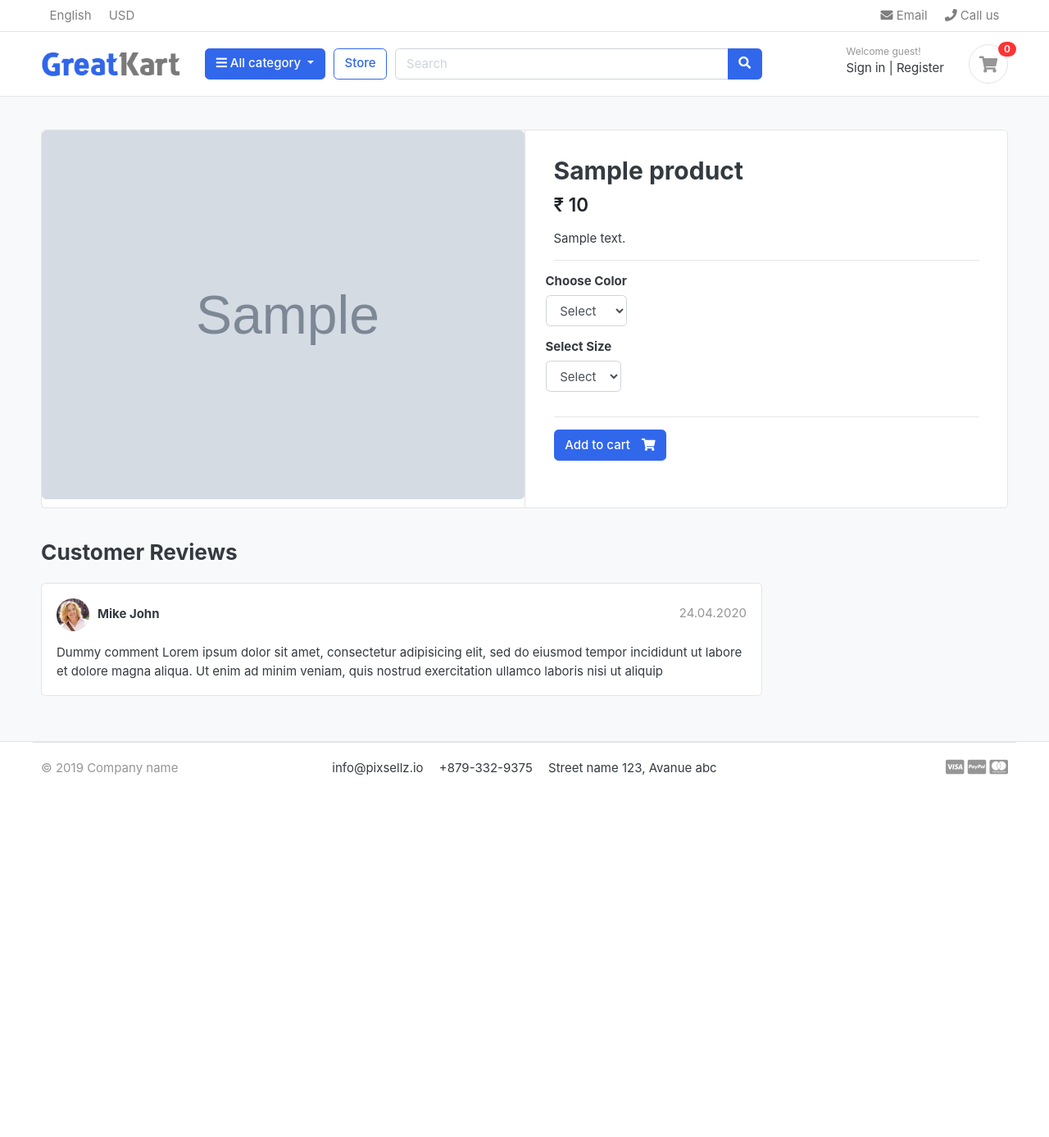
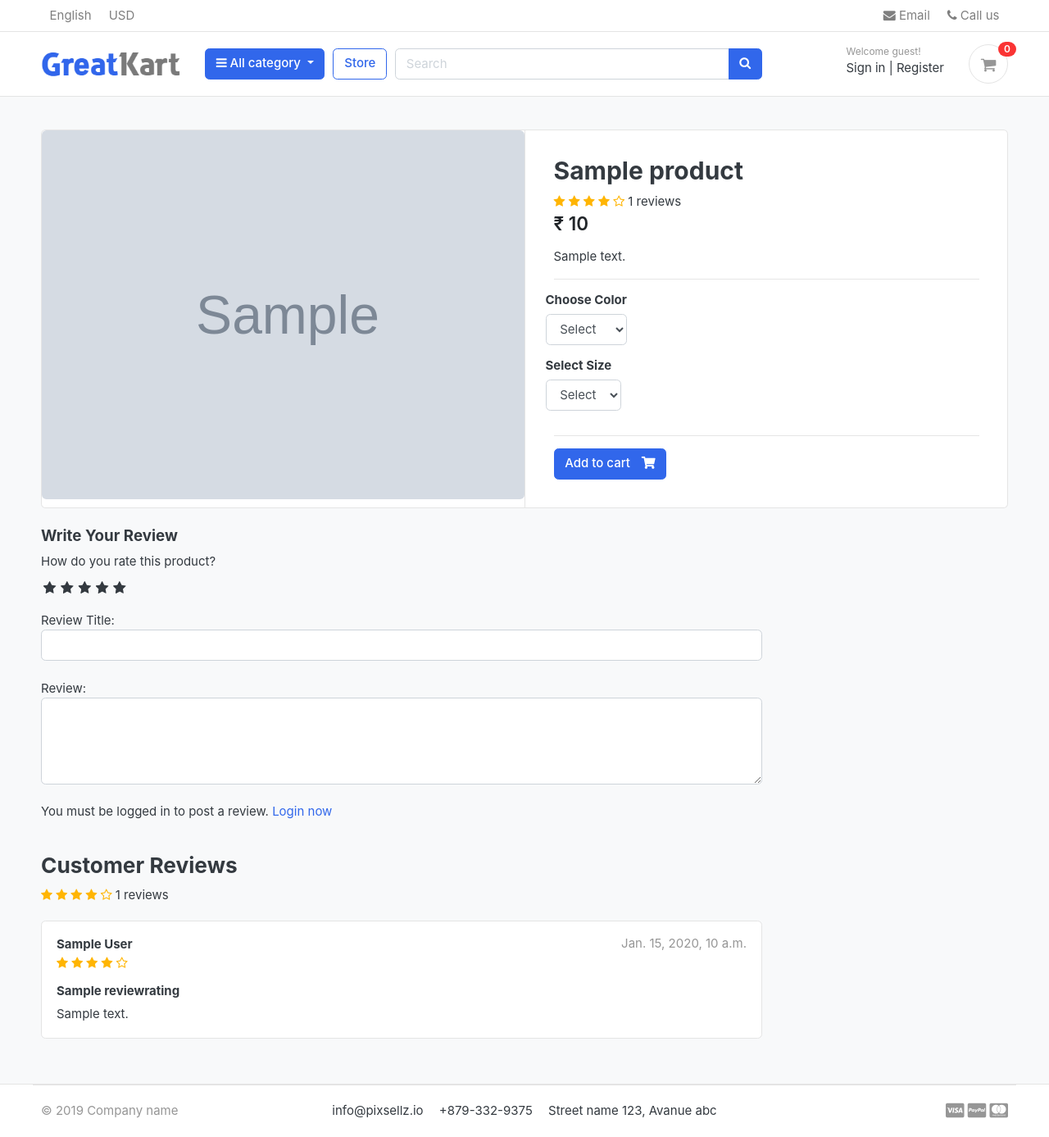
Before and after one commit to SANYA1308/greatkart-django, a Django app: a page that uses templates/base.html in a window 1280 px wide. Shown: the whole page at 82% size. Before the commit the page ends 946 px from the top, so only its background shows below. Run offline with Django 4.2, Linux system fonts and the light colour scheme; tables that the repository leaves empty hold one stand-in row (values such as "Sample post"); grey boxes marked "Sample" are stand-in pictures; some libraries are stand-ins or nearby versions; some web fonts are replaced.

Commit message:
Review and Rating

```diff
--- a/accounts/models.py
+++ b/accounts/models.py
@@ -59,6 +59,9 @@ class Account(AbstractBaseUser):
 
     objects = MyAccountManager()
 
+    def full_name(self):
+        return f'{self.first_name} {self.last_name}'
+
     def __str__(self):
         return self.email
 
--- /dev/null
+++ b/greatkart/static/css/custom.css
@@ -0,0 +1,45 @@
+/* Hide Radio Button */
+.rate > input{
+    display: none;
+}
+.rate{
+    display: inline-block;
+    border: 0;
+}
+
+.rate > label{
+    float: right;
+}
+
+/* Showing the stars */
+.rate > label:before{
+    display: inline-block;
+    font-size: 1.1rem;
+    font-family: FontAwesome;
+    content: "\f005";
+    margin: 0;
+    padding: 0.3rem .2rem;
+    cursor: pointer;
+
+}
+/* Half Star */
+.rate .half:before{
+    content: "\f089";
+    position: absolute;
+    padding-right: 0;
+}
+
+/*click and hover*/
+input:checked ~ label, label:hover ~ label{
+    color: #ffb503;
+}
+
+/*Hover highlight*/
+input:checked + label:hover, input:checked ~ label:hover, input:checked ~ label:hover ~ label,
+label:hover ~ input:checked ~ label{
+    color: #cc9000;
+}
+
+.rating-star i{
+    color: #ffb503 !important;
+}
--- a/store/admin.py
+++ b/store/admin.py
@@ -1,5 +1,5 @@
 from django.contrib import admin
-from .models import Product, Variation
+from .models import Product, Variation, ReviewRating
 # Register your models here.
 class ProductAdmin(admin.ModelAdmin):
     list_display = ('product_name', 'price', 'stock', 'category', 'modified_date', 'is_available')
@@ -15,3 +15,4 @@ class VariationAdmin(admin.ModelAdmin):
 
 admin.site.register(Product, ProductAdmin )
 admin.site.register(Variation, VariationAdmin)
+admin.site.register(ReviewRating)
--- a/store/urls.py
+++ b/store/urls.py
@@ -1,3 +1,4 @@
+from unicodedata import name
 from django.urls import path
 from . import views
 
@@ -6,4 +7,5 @@ urlpatterns = [
     path('category/<slug:category_slug>/',views.store, name='products_by_category'),
     path('category/<slug:category_slug>/<slug:product_slug>/',views.product_detail, name='product_detail'),
     path('search/', views.search, name='search'),
+    path('submit_review/<int:product_id>/', views.submit_review, name='submit_review'),
 ]
--- a/store/views.py
+++ b/store/views.py
@@ -1,12 +1,17 @@
 
+from winreg import REG_WHOLE_HIVE_VOLATILE
 from django.http import HttpResponse
-from django.shortcuts import render,get_object_or_404
-from .models import Product
+from django.shortcuts import redirect, render,get_object_or_404
+from .models import Product, ReviewRating
 from category.models import Category
 from carts.views import _cart_id
 from carts.models import CartItem
 from django.core.paginator import EmptyPage, PageNotAnInteger, Paginator
 from django.db.models import Q
+from .forms import ReviewForm, ReviewRating
+from django.contrib import messages
+from orders.models import OrderProduct
+
 # Create your views here.
 def store(request, category_slug=None):
     categories = None
@@ -41,10 +46,24 @@ def product_detail(request, category_slug, product_slug):
 
     except Exception as e:
               raise e
+    if request.user.is_authenticated:
+        try:
+            orderproduct = OrderProduct.objects.filter(user=request.user, product_id=single_product.id).exists()
+        except OrderProduct.DoesNotExist:
+            orderproduct = None
+
+    else:
+        orderproduct = None
+
+    #get the reviews
+    reviews = ReviewRating.objects.filter(product_id=single_product.id, status=True)
+
 
     context = {
         'single_product' : single_product,
         'in_cart' : in_cart,
+        'orderproduct': orderproduct,
+        'reviews': reviews,
     }
 
     return render(request, 'store/product_detail.html',context)
@@ -61,3 +80,29 @@ def search(request):
         'product_count':  product_count,
     }
     return render(request, 'store/store.html', context)
+
+def submit_review(request, product_id):
+    url = request.META.get('HTTP_REFERER')
+    if request.method == 'POST':
+        try:
+            reviews = ReviewRating.objects.get(user__id=request.user.id, product__id=product_id)
+            form = ReviewForm(request.POST, instance=reviews)
+            form.save()
+            messages.success(request, 'Thank you! Your review has been updated.')
+            return redirect(url)
+
+
+
+        except ReviewRating.DoesNotExist:
+            form = ReviewForm(request.POST)
+            if form.is_valid():
+                data = ReviewRating()
+                data.subject = form.cleaned_data['subject']
+                data.rating = form.cleaned_data['rating']
+                data.review = form.cleaned_data['review']
+                data.ip = request.META.get('REMOTE_ADDR')
+                data.product_id = product_id
+                data.user_id = request.user.id
+                data.save()
+                messages.success(request, 'Thank you! Your review has been submitted.')
+                return redirect(url)
--- a/templates/base.html
+++ b/templates/base.html
@@ -26,6 +26,10 @@
 <link href="{% static 'css/ui.css' %}" rel="stylesheet" type="text/css"/>
 <link href="{% static 'css/responsive.css' %}" rel="stylesheet" media="only screen and (max-width: 1200px)" />
 
+
+<link href="{% static 'css/custom.css' %}" rel="stylesheet" type="text/css"/>
+<link rel="stylesheet" href="https://cdnjs.cloudflare.com/ajax/libs/font-awesome/4.7.0/css/font-awesome.min.css">
+
 <!-- custom javascript -->
 <script src="{% static 'js/script.js' %}" type="text/javascript"></script>
 
--- a/templates/store/product_detail.html
+++ b/templates/store/product_detail.html
@@ -23,6 +23,17 @@
        <article class="content-body">
 
        <h2 class="title">{{ single_product.product_name }}</h2>
+       <div class="rating-star">
+        <span>
+            <i class="fa fa-star{% if single_product.averageReview  < 0.5 %}-o{% elif single_product.averageReview >= 0.5 and single_product.averageReview < 1 %}-half-o {% endif %}" aria-hidden="true"></i>
+            <i class="fa fa-star{% if single_product.averageReview  < 1.5 %}-o{% elif single_product.averageReview >= 1.5 and single_product.averageReview < 2 %}-half-o {% endif %}" aria-hidden="true"></i>
+            <i class="fa fa-star{% if single_product.averageReview  < 2.5 %}-o{% elif single_product.averageReview >= 2.5 and single_product.averageReview < 3 %}-half-o {% endif %}" aria-hidden="true"></i>
+            <i class="fa fa-star{% if single_product.averageReview  < 3.5 %}-o{% elif single_product.averageReview >= 3.5 and single_product.averageReview < 4 %}-half-o {% endif %}" aria-hidden="true"></i>
+            <i class="fa fa-star{% if single_product.averageReview  < 4.5 %}-o{% elif single_product.averageReview >= 4.5 and single_product.averageReview < 5 %}-half-o {% endif %}" aria-hidden="true"></i>
+  <span>{{single_product.countReview}} reviews</span>
+        </span>
+    </div>
+
 
        <div class="mb-3">
         <var class="price h4">₹ {{ single_product.price }}</var>
@@ -77,28 +88,90 @@
     <div class="row">
                 <div class="col-md-9">
 
-        <header class="section-heading">
-            <h3>Customer Reviews </h3>
 
-        </header>
+
+        <form action="{% url 'submit_review' single_product.id  %}" method="POST">
+            {% csrf_token %}
+            <h5>Write Your Review</h5>
+            <div>
+                <!--Rating Stars-->
+                <label>How do you rate this product?</label>
+                <br>
+                <div class="rate">
+                    <input type="radio" name="rating" id="rating10" value="5" required><label for="rating10" title="5"></label>
+                    <input type="radio" name="rating" id="rating9" value="4.5" required><label for="rating9" title="4.5" class="half"></label>
+                    <input type="radio" name="rating" id="rating8" value="4" required><label for="rating8" title="4"></label>
+                    <input type="radio" name="rating" id="rating7" value="3.5" required><label for="rating7" title="3.5" class="half"></label>
+                    <input type="radio" name="rating" id="rating6" value="3" required><label for="rating6" title="3"></label>
+                    <input type="radio" name="rating" id="rating5" value="2.5" required><label for="rating5" title="2.5" class="half"></label>
+                    <input type="radio" name="rating" id="rating4" value="2" required><label for="rating4" title="2"></label>
+                    <input type="radio" name="rating" id="rating3" value="1.5" required><label for="rating3" title="1.5" class="half"></label>
+                    <input type="radio" name="rating" id="rating2" value="1" required><label for="rating2" title="1"></label>
+                    <input type="radio" name="rating" id="rating1" value="0.5" required><label for="rating1" title="0.5" class="half"></label>
+                </div>
+<br>
+                Review Title:
+                <input type="text" class="form-control" name="subject">
+                <br>
+                Review:
+                <textarea name="review" rows="4" class="form-control"></textarea>
+                <br>
+                {% if user.is_authenticated %}
+                  {% if orderproduct %}
+                    <input type="submit" value="Submit Review" class="btn btn-primary">
+                  {% else %}
+                  <p>You must purchase this product to post a review. </p>
+                  {% endif %}
+                {% else %}
+                <p>You must be logged in to post a review. <span><a href="{% url 'login' %}">Login now </a></span></p>
+                {% endif %}
+            </div>
+{% include 'includes/alerts.html' %}
+        </form>
+<br>
+    <header class="section-heading">
+        <h3>Customer Reviews </h3>
+        <div class="rating-star">
+            <span>
+                <i class="fa fa-star{% if single_product.averageReview  < 0.5 %}-o{% elif single_product.averageReview >= 0.5 and single_product.averageReview < 1 %}-half-o {% endif %}" aria-hidden="true"></i>
+                <i class="fa fa-star{% if single_product.averageReview  < 1.5 %}-o{% elif single_product.averageReview >= 1.5 and single_product.averageReview < 2 %}-half-o {% endif %}" aria-hidden="true"></i>
+                <i class="fa fa-star{% if single_product.averageReview  < 2.5 %}-o{% elif single_product.averageReview >= 2.5 and single_product.averageReview < 3 %}-half-o {% endif %}" aria-hidden="true"></i>
+                <i class="fa fa-star{% if single_product.averageReview  < 3.5 %}-o{% elif single_product.averageReview >= 3.5 and single_product.averageReview < 4 %}-half-o {% endif %}" aria-hidden="true"></i>
+                <i class="fa fa-star{% if single_product.averageReview  < 4.5 %}-o{% elif single_product.averageReview >= 4.5 and single_product.averageReview < 5 %}-half-o {% endif %}" aria-hidden="true"></i>
+    <span>{{single_product.countReview}} reviews</span>
+            </span>
+        </div>
+
+    </header>
+{% for review in reviews %}
 
         <article class="box mb-3">
             <div class="icontext w-100">
-                <img src="{% static './images/avatars/avatar1.jpg' %}" class="img-xs icon rounded-circle">
+
                 <div class="text">
-                    <span class="date text-muted float-md-right">24.04.2020 </span>
-                    <h6 class="mb-1">Mike John </h6>
+                    <span class="date text-muted float-md-right">{{review.updated_at}} </span>
+                    <h6 class="mb-1">{{review.user.full_name}} </h6>
+                    <div class="rating-star">
+                        <span>
+                            <i class="fa fa-star{% if review.rating == 0.5 %}-half-o{% elif review.rating < 1 %}-o {% endif %}" aria-hidden="true"></i>
+                            <i class="fa fa-star{% if review.rating == 1.5 %}-half-o{% elif review.rating < 2 %}-o {% endif %}" aria-hidden="true"></i>
+                            <i class="fa fa-star{% if review.rating == 2.5 %}-half-o{% elif review.rating < 3 %}-o {% endif %}" aria-hidden="true"></i>
+                            <i class="fa fa-star{% if review.rating == 3.5 %}-half-o{% elif review.rating < 4 %}-o {% endif %}" aria-hidden="true"></i>
+                            <i class="fa fa-star{% if review.rating == 4.5 %}-half-o{% elif review.rating < 5 %}-o {% endif %}" aria-hidden="true"></i>
+
+                        </span>
+                    </div>
 
                 </div>
             </div> <!-- icontext.// -->
             <div class="mt-3">
+                <h6>{{review.subject}}</h6>
                 <p>
-                    Dummy comment Lorem ipsum dolor sit amet, consectetur adipisicing elit, sed do eiusmod
-                    tempor incididunt ut labore et dolore magna aliqua. Ut enim ad minim veniam,
-                    quis nostrud exercitation ullamco laboris nisi ut aliquip
+                    {{review.review}}
                 </p>
             </div>
         </article>
+{% endfor %}
 
 
 
```
Also changed, not shown: store/forms.py (added, +7 -0 lines), store/models.py (+33 -0 lines), store/migrations/0003_reviewrating.py (added).
